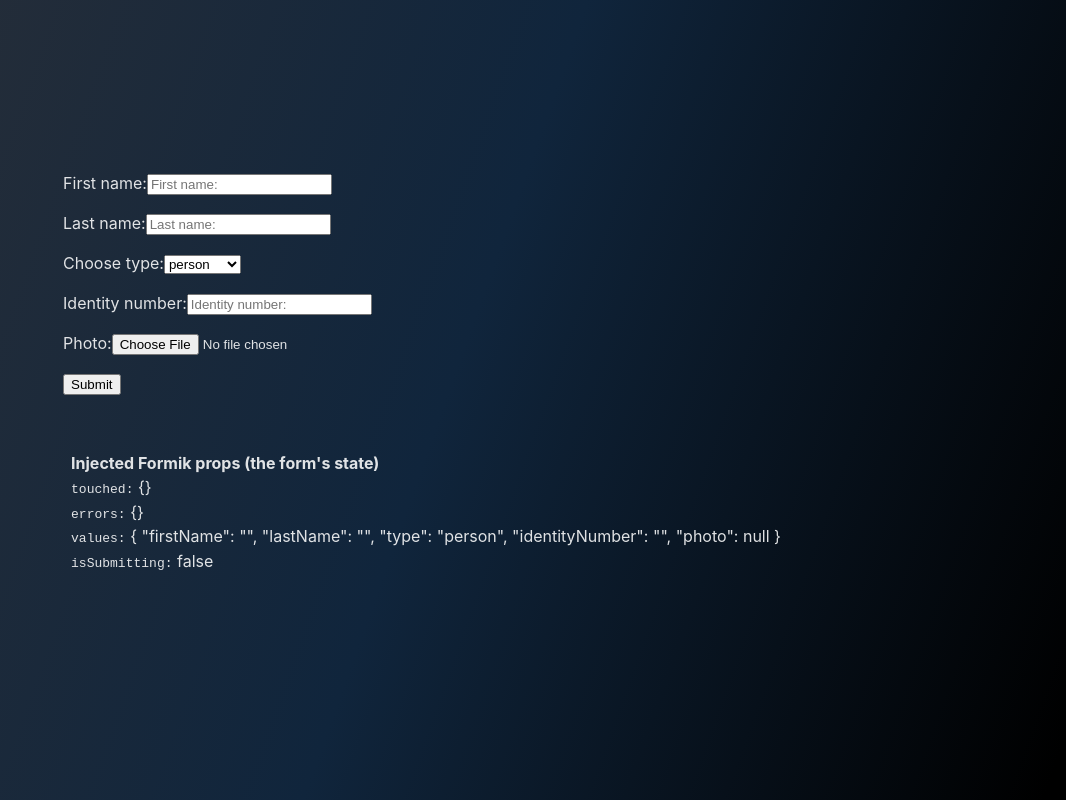
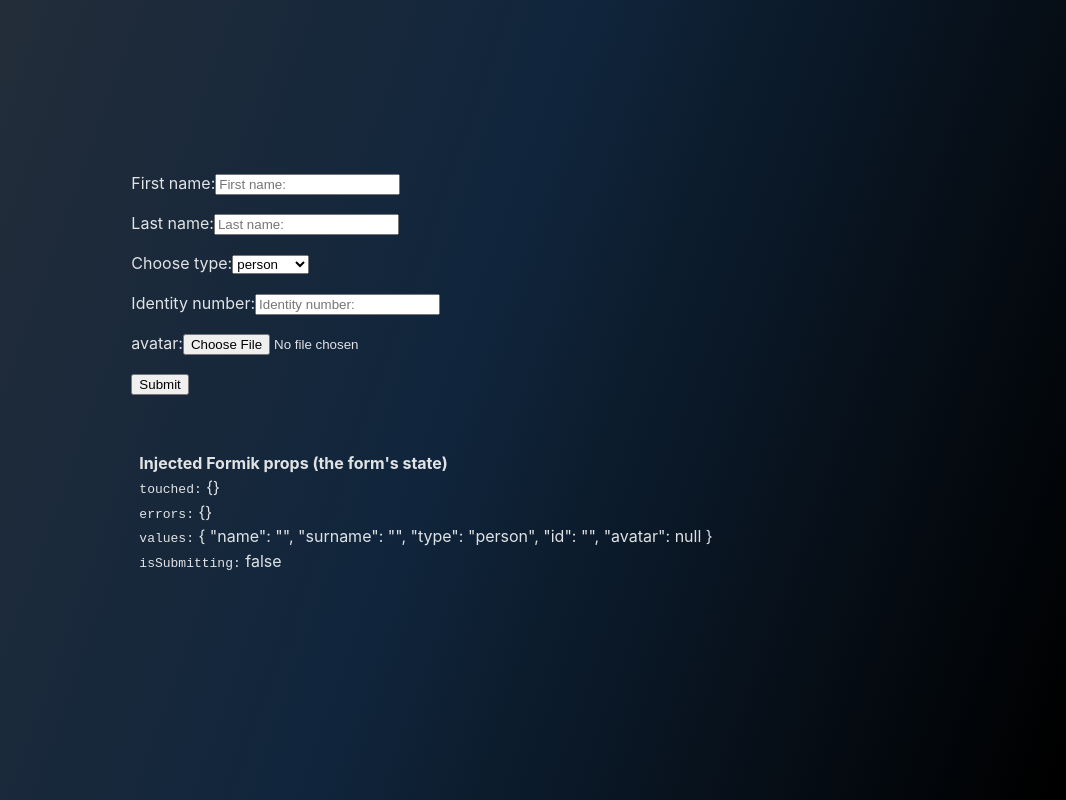
Before and after one commit to KatarzynaWolowska/07-contractor-form, a React (Vite) app: page /contractors/1 in a window 1280 px wide. Shown: the whole page, without its empty margins (214-1280 px from the left). Built offline with nearby package versions, Linux system fonts and the light colour scheme.

Commit message:
changed names in form

```diff
--- a/src/components/Forms/ContractorForm.tsx
+++ b/src/components/Forms/ContractorForm.tsx
@@ -8,11 +8,11 @@ import validationSchema from './Schema'
 
 const ContractorForm = () => {
     const initialValues = {
-        firstName: '',
-        lastName: '',
+        name: '',
+        surname: '',
         type: 'person',
-        identityNumber: '',
-        photo: null
+        id: '',
+        avatar: null
     }
 
     const options = [
@@ -31,19 +31,19 @@ const ContractorForm = () => {
             {({ isSubmitting, errors, touched, values, setFieldValue }) => (
                 <Form noValidate>
                     <Field
-                        name='firstName'
+                        name='name'
                         label='First name:'
                         component={TextInput}
-                        error={errors.firstName}
-                        touched={touched.firstName}
+                        error={errors.name}
+                        touched={touched.name}
                     />
 
                     <Field
-                        name='lastName'
+                        name='surname'
                         label='Last name:'
                         component={TextInput}
-                        error={errors.lastName}
-                        touched={touched.lastName}
+                        error={errors.surname}
+                        touched={touched.surname}
                     />
 
                     <Field
@@ -56,26 +56,26 @@ const ContractorForm = () => {
                     />
 
                     <Field
-                        name='identityNumber'
+                        name='id'
                         label='Identity number:'
                         component={TextInput}
-                        error={errors.identityNumber}
-                        touched={touched.identityNumber}
+                        error={errors.id}
+                        touched={touched.id}
                     />
 
                     <Field
-                        name='photo'
-                        label='Photo:'
+                        name='avatar'
+                        label='avatar:'
                         component={FileInput}
-                        error={errors.photo}
-                        touched={touched.photo}
+                        error={errors.avatar}
+                        touched={touched.avatar}
                         setFieldValue={setFieldValue}
                     />
 
-                    {values.photo && (
+                    {values.avatar && (
                         <div>
                             <img
-                                src={URL.createObjectURL(values.photo)}
+                                src={URL.createObjectURL(values.avatar)}
                                 alt='Podgląd zdjęcia'
                             />
                         </div>
--- a/src/components/Forms/Schema.tsx
+++ b/src/components/Forms/Schema.tsx
@@ -1,16 +1,16 @@
 import * as Yup from 'yup'
 
 const validationSchema = Yup.object().shape({
-    firstName: Yup.string().required('Required'),
-    lastName: Yup.string().required('Required'),
+    name: Yup.string().required('Required'),
+    surname: Yup.string().required('Required'),
     type: Yup.string().required('Required'),
-    identityNumber: Yup.string().required('Required'),
-    // identityNumber: Yup.string().when('type', {
+    id: Yup.string().required('Required'),
+    // id: Yup.string().when('type', {
     //     is: 'person',
     //     then: Yup.string().matches(/^\d{11}$/, 'Invalid PESEL'),
     //     otherwise: Yup.string().matches(/^\d{10}$/, 'Invalid NIP')
     // }),
-    photo: Yup.mixed().required('Wybierz zdjęcie')
+    avatar: Yup.mixed().required('Wybierz zdjęcie')
 })
 
 export default validationSchema
--- a/src/components/Inputs/FileInput.tsx
+++ b/src/components/Inputs/FileInput.tsx
@@ -20,7 +20,7 @@ const FileInput = ({
                 {...props}
                 onChange={e => {
                     if (e.currentTarget.files) {
-                        setFieldValue('photo', e.currentTarget.files[0])
+                        setFieldValue('avatar', e.currentTarget.files[0])
                     }
                 }}
             />
```
